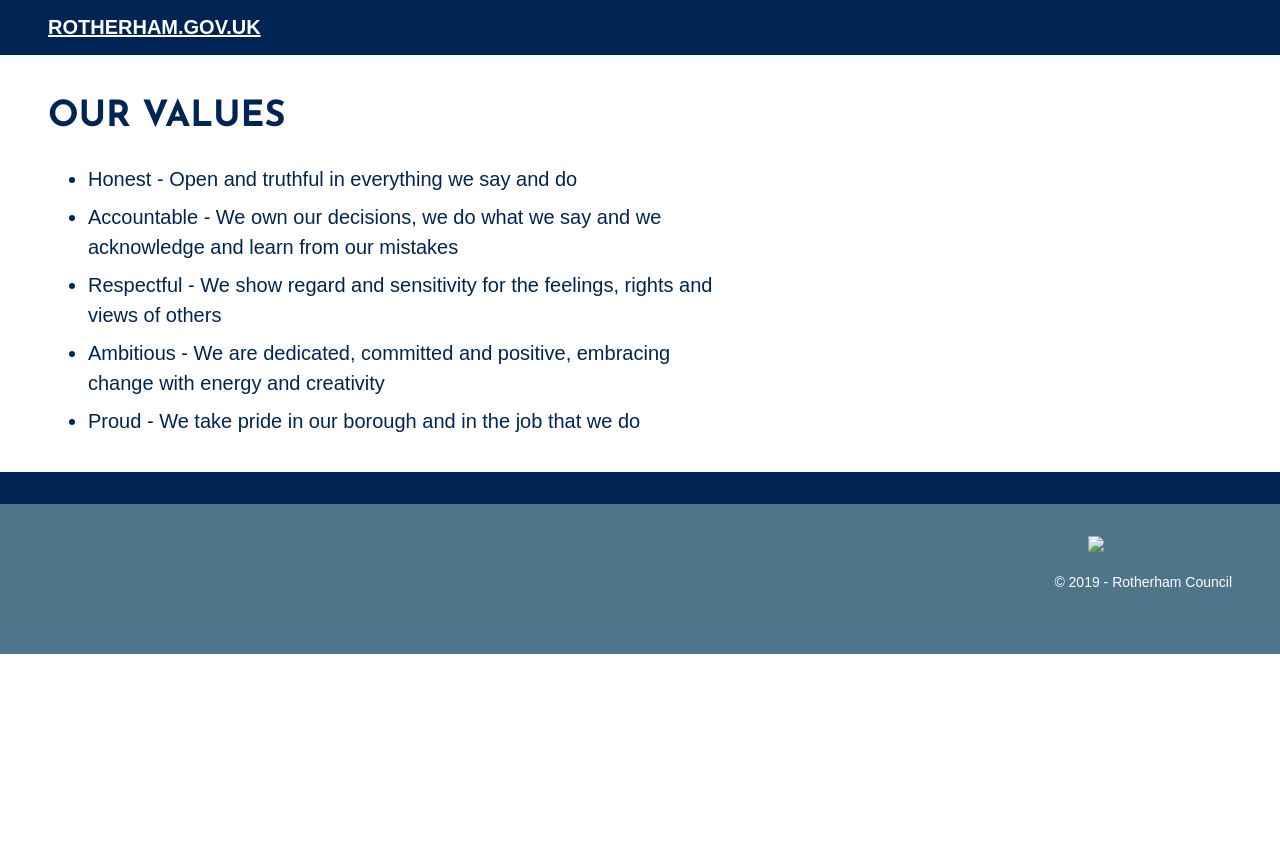
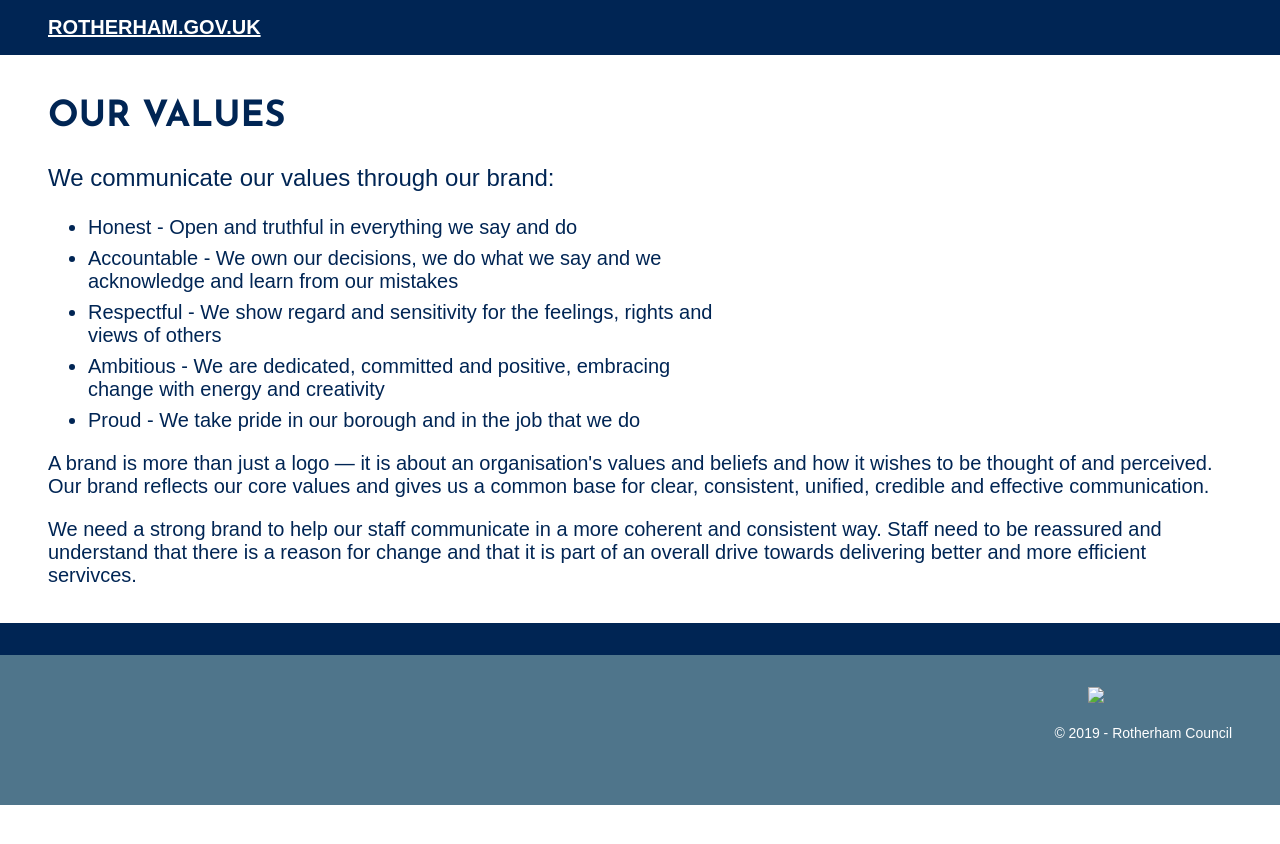
Before and after one commit to rothgov/design-manual, a Jekyll site: the page built from values.html, in a window 1280 px wide. Shown: the top 844 px of the page. Built offline with Jekyll 4.4.1, drawn with Linux system fonts in a browser that asks for light colours; some web fonts are replaced.

Commit message:
Update values.html

```diff
--- a/values.html
+++ b/values.html
@@ -3,15 +3,18 @@
 layout: default
 ---
 
-<section class="ph4-l">
-  <div class="container ph3 pv3 center">
+<section class="ph3">
+  <div class="container ph4-l pv3 center">
     <h1 class="f2 lh-title fw7 measure josefin ttu blue-grey-5">Our values</h1>
-    <ul class="lh-copy measure-wide">
+    <p class="f3">We communicate our values through our brand:</p>
+    <ul class="measure-wide">
       <li class="mb2">Honest - Open and truthful in everything we say and do</li>
       <li class="mb2">Accountable - We own our decisions, we do what we say and we acknowledge and learn from our mistakes</li>
       <li class="mb2">Respectful - We show regard and sensitivity for the feelings, rights and views of others</li>
       <li class="mb2">Ambitious - We are dedicated, committed and positive, embracing change with energy and creativity</li>
       <li class="mb2">Proud - We take pride in our borough and in the job that we do</li>
     </ul>
+    <p>A brand is more than just a logo &mdash; it is about an organisation's values and beliefs and how it wishes to be thought of and perceived. Our brand reflects our core values and gives us a common base for clear, consistent, unified, credible and effective communication.</p>
+    <p>We need a strong brand to help our staff communicate in a more coherent and consistent way. Staff need to be reassured and understand that there is a reason for change and that it is part of an overall drive towards delivering better and more efficient servivces.</p>
   </div>
 </section>
```
